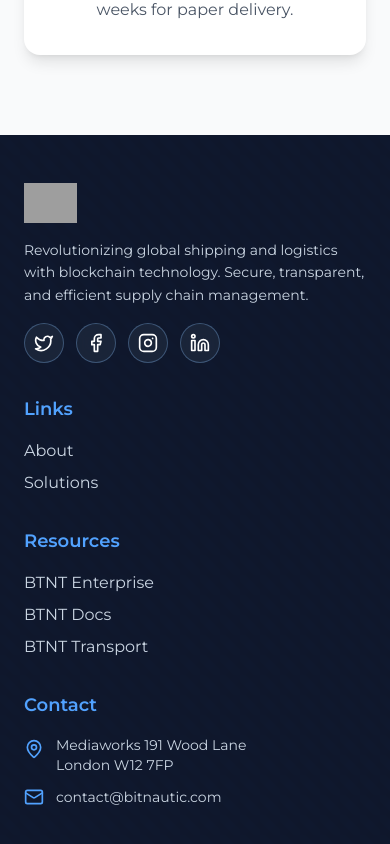
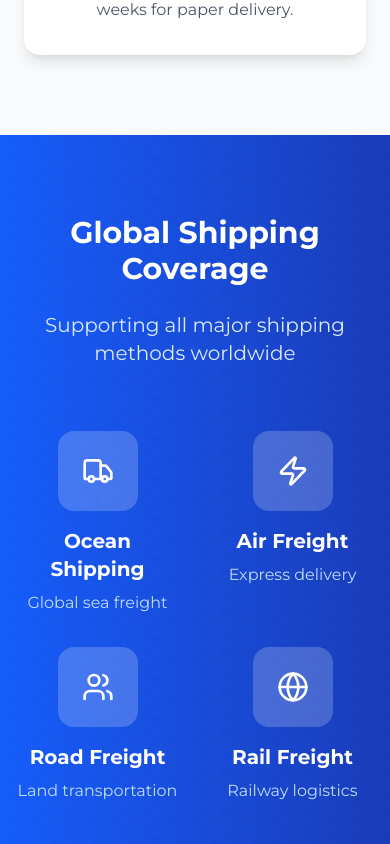
Before and after one commit to rohit-lagom/bitnautic, a Next.js app: page /docs in a window 390 px wide. Shown: the part 9840-10684 px from the top of the page. Built offline with nearby package versions, Linux system fonts and the light colour scheme; grey boxes are pictures that could not be loaded.

Commit message:
feat (Coverage): added covergae section to Docs page

```diff
--- a/src/app/docs/Benefits copy.jsx
+++ /dev/null
@@ -1,79 +0,0 @@
-'use client';
-import { motion } from 'framer-motion';
-
-import {
-    Shield,
-    Globe,
-    Lock,
-    Zap,
-} from 'lucide-react';
-
-export default function Benefits() {
-    const benefits = [
-        {
-            icon: Shield,
-            title: 'End-to-end Encryption',
-            description: 'Ensures that all communications linked to business operations are safe and secured from illegal access or alteration using end-to-end encryption.',
-            color: 'text-blue-600'
-        },
-        {
-            icon: Lock,
-            title: 'Tamper-proof',
-            description: 'Maintain the authenticity of the communication by preventing any modification or alteration of the emails.',
-            color: 'text-green-600'
-        },
-        {
-            icon: Globe,
-            title: 'Seamless Connectivity',
-            description: 'Streamline communication by sharing documents with involved parties, without separate channels.',
-            color: 'text-purple-600'
-        },
-        {
-            icon: Zap,
-            title: 'Fast Processing',
-            description: 'Transfer documents of title with blockchain in seconds, instead of weeks for paper delivery.',
-            color: 'text-orange-600'
-        }
-    ];
-
-    return (
-        <section className="py-20 bg-gray-50">
-            <div className="max-w-7xl mx-auto px-6">
-                <motion.div
-                    initial={{ opacity: 0, y: 30 }}
-                    whileInView={{ opacity: 1, y: 0 }}
-                    transition={{ duration: 0.8 }}
-                    className="text-center mb-16"
-                >
-                    <span className="text-blue-600 font-semibold text-sm uppercase tracking-wide mb-2 block">
-                        BENEFITS
-                    </span>
-                    <h2 className="text-3xl lg:text-5xl font-bold text-gray-900 mb-6">
-                        Empower Your Business Operations
-                    </h2>
-                    <p className="text-xl text-gray-600 max-w-3xl mx-auto">
-                        with BitNautic's Blockchain Email System
-                    </p>
-                </motion.div>
-
-                <div className="grid grid-cols-1 md:grid-cols-2 lg:grid-cols-4 gap-8">
-                    {benefits.map((benefit, index) => (
-                        <motion.div
-                            key={benefit.title}
-                            initial={{ opacity: 0, y: 30 }}
-                            whileInView={{ opacity: 1, y: 0 }}
-                            transition={{ duration: 0.8, delay: index * 0.1 }}
-                            className="group bg-white rounded-2xl p-8 shadow-lg hover:shadow-2xl transition-all duration-300 transform hover:-translate-y-2 text-center"
-                        >
-                            <div className="w-16 h-16 bg-gray-100 rounded-2xl flex items-center justify-center mx-auto mb-6 group-hover:bg-blue-50 transition-colors duration-300">
-                                <benefit.icon className={`h-8 w-8 ${benefit.color} transition-colors duration-300`} />
-                            </div>
-                            <h3 className="text-xl font-bold text-gray-900 mb-4">{benefit.title}</h3>
-                            <p className="text-gray-600 leading-relaxed">{benefit.description}</p>
-                        </motion.div>
-                    ))}
-                </div>
-            </div>
-        </section>
-    )
-}
--- /dev/null
+++ b/src/app/docs/Coverage.jsx
@@ -0,0 +1,57 @@
+'use client';
+import { motion } from 'framer-motion';
+
+import {
+  Truck,
+  Globe,
+  Zap,
+  Users,
+} from 'lucide-react';
+
+export default function Coverage() {
+    return (
+         <section className="py-20 bg-blue-600 relative overflow-hidden">
+        <div className="absolute inset-0 bg-gradient-to-r from-blue-600 to-blue-800"></div>
+        <div className="absolute inset-0 shipping-pattern opacity-20"></div>
+
+        <div className="relative z-10 max-w-7xl mx-auto px-4 sm:px-6 lg:px-8">
+          <motion.div
+            initial={{ opacity: 0, y: 30 }}
+            whileInView={{ opacity: 1, y: 0 }}
+            transition={{ duration: 0.8 }}
+            className="text-center mb-16"
+          >
+            <h2 className="text-3xl lg:text-5xl font-bold text-white mb-6">
+              Global Shipping Coverage
+            </h2>
+            <p className="text-xl text-blue-100 max-w-3xl mx-auto">
+              Supporting all major shipping methods worldwide
+            </p>
+          </motion.div>
+
+          <div className="grid grid-cols-2 lg:grid-cols-4 gap-8">
+            {[
+              { icon: Truck, label: 'Ocean Shipping', description: 'Global sea freight' },
+              { icon: Zap, label: 'Air Freight', description: 'Express delivery' },
+              { icon: Users, label: 'Road Freight', description: 'Land transportation' },
+              { icon: Globe, label: 'Rail Freight', description: 'Railway logistics' }
+            ].map((item, index) => (
+              <motion.div
+                key={item.label}
+                initial={{ opacity: 0, y: 30 }}
+                whileInView={{ opacity: 1, y: 0 }}
+                transition={{ duration: 0.8, delay: index * 0.1 }}
+                className="text-center text-white"
+              >
+                <div className="w-20 h-20 bg-white/20 rounded-2xl flex items-center justify-center mx-auto mb-4 hover:bg-white/30 transition-colors duration-300">
+                  <item.icon className="h-8 w-8" />
+                </div>
+                <h3 className="text-xl font-bold mb-2">{item.label}</h3>
+                <p className="text-blue-200">{item.description}</p>
+              </motion.div>
+            ))}
+          </div>
+        </div>
+      </section>
+    )
+}
--- a/src/app/docs/page.js
+++ b/src/app/docs/page.js
@@ -5,6 +5,7 @@ import About from "./About";
 import DocsList from "./DocsList";
 import Features from "./Features";
 import Benefits from "./Benefits";
+import Coverage from "./Coverage";
 
 export default function Docs() {
   return (
@@ -15,6 +16,7 @@ export default function Docs() {
       <DocsList/>
       <Features/>
       <Benefits/>
+      <Coverage/>
       <Footer />
     </section>
   );
```
